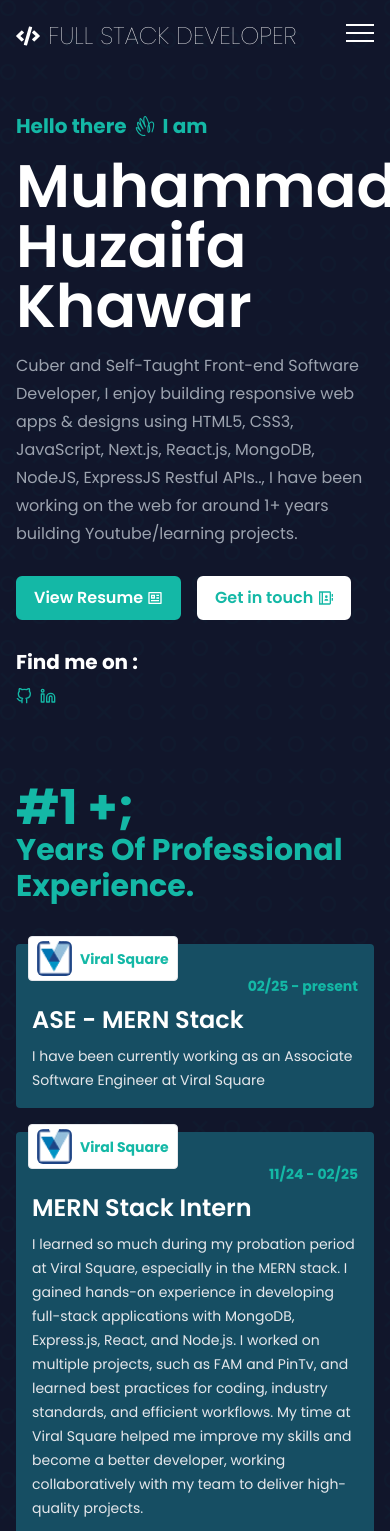
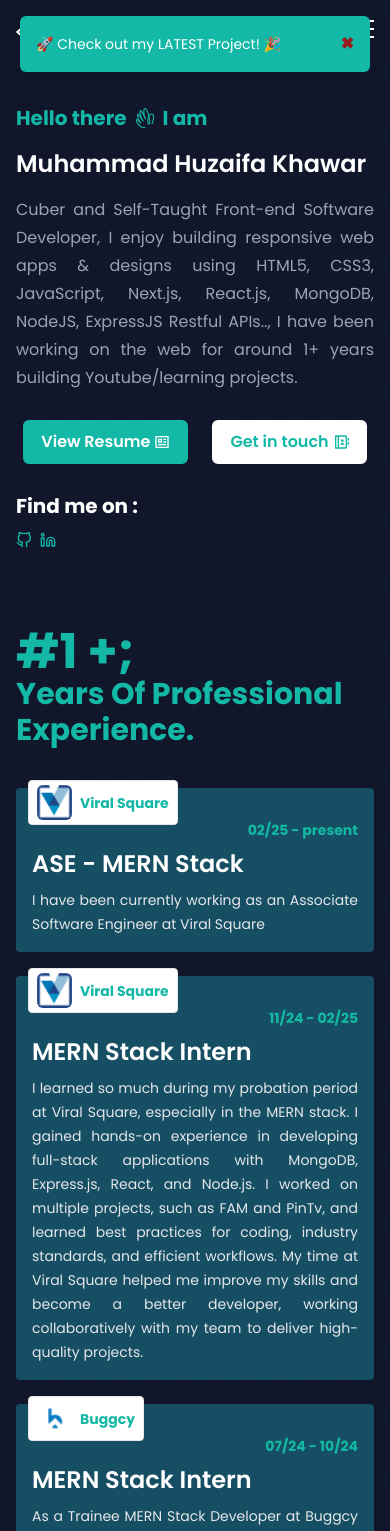
Before and after one commit to Muhammad-Huzaifa24/Personal-Portfolio, a Next.js app: page / in a window 390 px wide. Shown: the top 1531 px of the page. Built offline with nearby package versions, Linux system fonts and the light colour scheme.

Commit message:
improve responsiveness + add alert for latest project + framer motion + adjustm font sizes, padding and marigns + add tag for latest project

```diff
--- a/components/Experiences/index.jsx
+++ b/components/Experiences/index.jsx
@@ -38,7 +38,7 @@ const Experiences = () => {
 								<h3 className="font-semibold text-2xl text-white">
 									{experience.job_title}
 								</h3>
-								<p className="text-left mt-2 leading-6 text-sm text-gray-200">
+								<p className="text-left mt-2 leading-6 text-sm text-gray-200 text-justify">
 									{experience.description}
 								</p>
 							</div>
--- a/components/Footer/index.jsx
+++ b/components/Footer/index.jsx
@@ -7,7 +7,7 @@ const Footer = () => {
 	return (
 		<div className="px-2">
 			<div className="py-4 border-b border-b-gray-800 flex justify-between items-center max-w-6xl m-auto">
-				<h2 className="text-md text-white font-semibold">
+				<h2 className="text-base text-white font-semibold">
 					<a href="">Muhammd Huzaifa Khawar</a>
 				</h2>
 				<ul className="flex justify-center items-center gap-3">
--- a/components/Hero/index.jsx
+++ b/components/Hero/index.jsx
@@ -13,16 +13,16 @@ const Hero = () => {
 				<SiHey />
 				<span>I am</span>
 			</h2>
-			<h1 className="text-6xl font-semibold text-white sm:text-7xl">
+			<h1 className="text-2xl font-semibold text-white sm:text-7xl">
 				Muhammad Huzaifa Khawar
 			</h1>
-			<p className="text-md text-gray-400 leading-7 my-4 sm:text-lg sm:leading-8">
+			<p className=" text-gray-400 leading-7 my-4 sm:text-lg sm:leading-8 text-justify">
 				Cuber and Self-Taught Front-end Software Developer, I enjoy building
 				responsive web apps & designs using HTML5, CSS3, JavaScript, Next.js,
 				React.js, MongoDB, NodeJS, ExpressJS Restful APIs.., I have been working
 				on the web for around 1+ years building Youtube/learning projects.
 			</p>
-			<div className="my-7 flex justify-start items-center gap-4 flex-wrap">
+			<div className="my-7 flex sm:justify-start justify-center items-center gap-6 flex-wrap">
 				<button
 					className="bg-teal-500 py-2 px-4 font-semibold text-white border-2 border-teal-500 rounded-md ease-in-out duration-150 hover:text-white hover:bg-transparent hover:border-white"
 					title="View Resume"
--- a/components/Navbar/index.jsx
+++ b/components/Navbar/index.jsx
@@ -7,52 +7,72 @@ import {
 	FaEnvelope,
 	FaDownload,
 } from "react-icons/fa";
+import { motion, AnimatePresence } from "framer-motion";
 
 const Navbar = () => {
-	let [menuOpen, SetMenuOpen] = useState(false);
+	const [menuOpen, setMenuOpen] = useState(false);
+	const [showAlert, setShowAlert] = useState(true); // Show alert on page load
 
 	const closeMenu = () => {
-		if (!menuOpen) {
-			SetMenuOpen(menuOpen);
-			menuOpen = true;
-		} else {
-			SetMenuOpen(!menuOpen);
-			menuOpen = false;
-		}
+		setMenuOpen(false);
 	};
 
 	return (
+		<>
+			<AnimatePresence>
+			{showAlert && (
+				<motion.div
+					initial={{ y: -50, opacity: 0 }} // Start from above
+					animate={{ y: 0, opacity: 1 }} // Slide down smoothly
+					exit={{ y: -50, opacity: 0 }} // Slide up when closing
+					transition={{ duration: 1, ease: "easeInOut" }}
+					style={{ zIndex: 60 }}
+					className="fixed top-0 left-5 right-5 lg:left-5 md:left-1/2 md:transform md:-translate-x-1/2
+                    bg-teal-500 text-white px-4 py-4 rounded-md shadow-lg text-sm md:w-1/2 lg:w-auto
+                    flex justify-between items-center mt-4"
+				>
+					<span>🚀 Check out my LATEST Project! 🎉</span>
+					<button
+						className="text-red-800 hover:text-white font-bold text-base"
+						onClick={() => setShowAlert(false)}
+					>
+						✖
+					</button>
+				</motion.div>
+			)}
+		</AnimatePresence>
 			<header
-			className={`py-3 px-2 flex justify-between items-center flex-wrap lg:py-7 ${
-				styles.header
-			} ${menuOpen ? `${styles.open}` : ""}`}
+				className={`py-3 px-2 flex justify-between items-center flex-wrap lg:py-7 ${styles.header} ${
+					menuOpen ? styles.open : ""
+				}`}
 			>
 				<div className="z-50">
-				<h2 className="text-2xl text-white font-thin font-sans">
+					<p id="title" className=" text-white font-thin font-sans">
 						<a
-						href=""
-						title="Muhmmad Huzaifa Khawar"
+							href="#"
+							title="Muhammad Huzaifa Khawar"
 							className="flex items-center font-thin hover:text-teal-400"
 						>
 							<FaCode className="inline mr-2" />
 							FULL STACK DEVELOPER
 						</a>
-				</h2>
+					</p>
 				</div>
+
+				{/* Menu */}
 				<nav>
 					<ul
-					className={`menu hidden absolute left-0 top-0 m-0 py-20 pt-16 px-4 bg-black z-40 w-full h-52 sm:w-unset sm:h-auto sm:bg-transparent sm:flex sm:py-0 sm:static sm:left-unset sm:top-unset ${
-						styles.menu
-					} ${menuOpen ? `${styles.open}` : ""}`}
+						className={`absolute left-0 top-0 m-0 py-20 pt-16 px-5 bg-[rgb(42_42_42)] z-40 w-full
+									rounded-br-3xl rounded-bl-3xl md:w-auto md:bg-transparent md:flex
+									transition-all duration-500 ease-in-out transform overflow-hidden
+									${menuOpen ? "max-h-[45vh] opacity-100 translate-y-0" : "max-h-0 opacity-0 -translate-y-10"}
+									md:flex md:static md:left-auto md:top-auto md:max-h-none md:opacity-100 md:translate-y-0`}
 					>
-					<li
-						className="mb-4 mt-2 mx-0 sm:mb-0 sm:mt-0 sm:mx-3"
-						title="Experiences"
-					>
+						<li className="mb-4 mt-2 sm:mb-0 sm:mt-0 sm:mx-3" title="Experiences">
 							<a
 								href="#experiences"
-							className="group flex items-center text-1xs text-white font-semibold ease-in-out duration-150 relative  hover:text-teal-400"
-							onClick={() => closeMenu()}
+								className="group flex items-center text-1xs text-white font-semibold ease-in-out duration-150 relative hover:text-teal-400"
+								onClick={closeMenu}
 							>
 								<FaBriefcase className="group-hover:text-white inline-block mr-2 text-teal-400" />
 								<span className="relative inline-block after:content-[''] after:absolute after:bottom-0 after:left-0 after:w-0 after:h-[2px] after:bg-teal-400 after:transition-all after:duration-300 after:ease-in-out hover:after:w-full">
@@ -60,14 +80,11 @@ const Navbar = () => {
 								</span>
 							</a>
 						</li>
-					<li
-						className="mb-4 mx-0 sm:mb-0 sm:mx-3"
-						title="Projects"
-					>
+						<li className="mb-4 mx-0 sm:mb-0 sm:mx-3" title="Projects">
 							<a
 								href="#projects"
 								className="group flex items-center text-1xs text-white font-semibold ease-in-out duration-150 relative hover:text-teal-400"
-							onClick={() => closeMenu()}
+								onClick={closeMenu}
 							>
 								<FaProjectDiagram className="group-hover:text-white inline-block mr-2 text-teal-400" />
 								<span className="relative inline-block after:content-[''] after:absolute after:bottom-0 after:left-0 after:w-0 after:h-[2px] after:bg-teal-400 after:transition-all after:duration-300 after:ease-in-out hover:after:w-full">
@@ -75,14 +92,11 @@ const Navbar = () => {
 								</span>
 							</a>
 						</li>
-					<li
-						className="mb-4 mx-0 sm:mb-0 sm:mx-3"
-						title="Contact"
-					>
+						<li className="mb-4 mx-0 sm:mb-0 sm:mx-3" title="Contact">
 							<a
 								href="#contact"
-							className="group flex items-center font-family-poppins text-1xs text-white font-semibold ease-in-out duration-150 relative  hover:text-teal-400"
-							onClick={() => closeMenu()}
+								className="group flex items-center text-1xs text-white font-semibold ease-in-out duration-150 relative hover:text-teal-400"
+								onClick={closeMenu}
 							>
 								<FaEnvelope className="group-hover:text-white inline-block mr-2 text-teal-400" />
 								<span className="relative inline-block after:content-[''] after:absolute after:bottom-0 after:left-0 after:w-0 after:h-[2px] after:bg-teal-400 after:transition-all after:duration-300 after:ease-in-out hover:after:w-full">
@@ -90,15 +104,11 @@ const Navbar = () => {
 								</span>
 							</a>
 						</li>
-					<li
-						className="mb-4 mx-0 sm:mb-0 sm:mx-3"
-						title="Download CV"
-					>
+						<li className="mb-4 mx-0 sm:mb-0 sm:mx-3" title="Download CV">
 							<a
 								href="/assets/cv.pdf"
 								download="Muhammad-Huzaifa.pdf"
-							className="group flex items-center font-family-poppins text-1xs text-white font-semibold ease-in-out duration-150 relative  hover:text-teal-400"
-							// onClick={() => closeMenu()}
+								className="group flex items-center text-1xs text-white font-semibold ease-in-out duration-150 relative hover:text-teal-400"
 							>
 								<FaDownload className="group-hover:text-white inline-block mr-2 text-teal-400" />
 								<span className="relative inline-block after:content-[''] after:absolute after:bottom-0 after:left-0 after:w-0 after:h-[2px] after:bg-teal-400 after:transition-all after:duration-300 after:ease-in-out hover:after:w-full">
@@ -108,17 +118,20 @@ const Navbar = () => {
 						</li>
 					</ul>
 				</nav>
+
+				{/* Hamburger Icon */}
 				<div
-				className={`z-50 flex flex-col justify-center items-center sm:hidden ${
+					className={`z-50 flex flex-col justify-center items-center md:hidden cursor-pointer ${
 						styles.hamburger
-				} ${menuOpen ? `${styles.open}` : ""}`}
-				onClick={() => SetMenuOpen(!menuOpen)}
+					} ${menuOpen ? styles.open : ""}`}
+					onClick={() => setMenuOpen(!menuOpen)}
 				>
-				<span className="h-0.5 w-7 mb-1.5 bg-white"></span>
-				<span className="h-0.5 w-7 mb-1.5 bg-white"></span>
-				<span className="h-0.5 w-7 mb-1.5 bg-white"></span>
+					<span className="h-0.5 w-7 mb-1.5 bg-white transition-transform duration-300 ease-in-out transform origin-center"></span>
+					<span className="h-0.5 w-7 mb-1.5 bg-white transition-transform duration-300 ease-in-out transform origin-center"></span>
+					<span className="h-0.5 w-7 mb-1.5 bg-white transition-transform duration-300 ease-in-out transform origin-center"></span>
 				</div>
 			</header>
+		</>
 	);
 };
 
--- a/components/Works/data/data.js
+++ b/components/Works/data/data.js
@@ -44,6 +44,15 @@
 // ];
 
 const data = [
+	{
+		id: 8,
+		work_title: "Full Stack ToDo App",
+		image_url: "https://res.cloudinary.com/dvycqni2r/image/upload/v1742198782/to-dos-app_bzda4v.png",
+		description: "To-Do Application is a full-stack MERN project that enables users to manage tasks efficiently. It features JWT authentication for secure user access and React Query for optimized data fetching and state management. Users can create, update, delete, and mark tasks as complete, ensuring a seamless task-tracking experience. The backend is built with Node.js, Express, and MongoDB, while the frontend leverages React for a dynamic UI.",
+		genre: "Full Stack Development",
+		deploye_url: "https://your-todos-omega.vercel.app/",
+		is_deployed: true,
+	},
 	{
 		id: 1,
 		image_url:
@@ -124,15 +133,6 @@ const data = [
 		is_deployed: false,
 	},
 	{
-		id: 8,
-		work_title: "Full Stack ToDo App",
-		image_url: "https://res.cloudinary.com/dvycqni2r/image/upload/v1742198782/to-dos-app_bzda4v.png",
-		description: "To-Do Application is a full-stack MERN project that enables users to manage tasks efficiently. It features JWT authentication for secure user access and React Query for optimized data fetching and state management. Users can create, update, delete, and mark tasks as complete, ensuring a seamless task-tracking experience. The backend is built with Node.js, Express, and MongoDB, while the frontend leverages React for a dynamic UI.",
-		genre: "Full Stack Development",
-		deploye_url: "https://your-todos-omega.vercel.app/",
-		is_deployed: true,
-	},
-	{
 		id: 9,
 		image_url: "",
 		description: "MORE PROJECTS TO BE ADDED SOON!",
--- a/package.json
+++ b/package.json
@@ -9,6 +9,7 @@
 		"lint": "next lint"
 	},
 	"dependencies": {
+		"framer-motion": "^12.5.0",
 		"next": "^15.0.2",
 		"react": "^18.3.1",
 		"react-dom": "^18.3.1",
```
Also changed, not shown: components/Contact/index.jsx (+8 -8 lines), components/Works/index.jsx (+9 -4 lines), 1 other file (tests, documents, lock files or other folders). Lines whose indentation alone changed are shown as unchanged.
